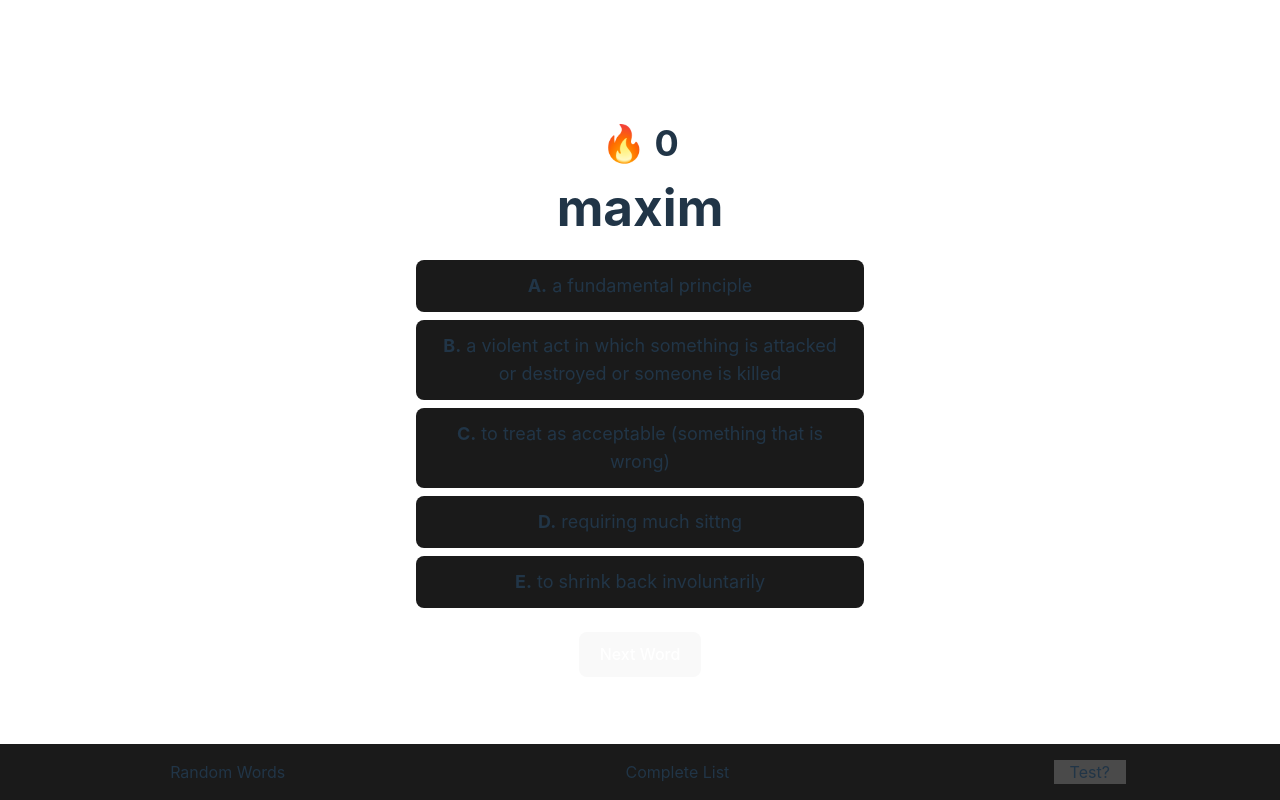
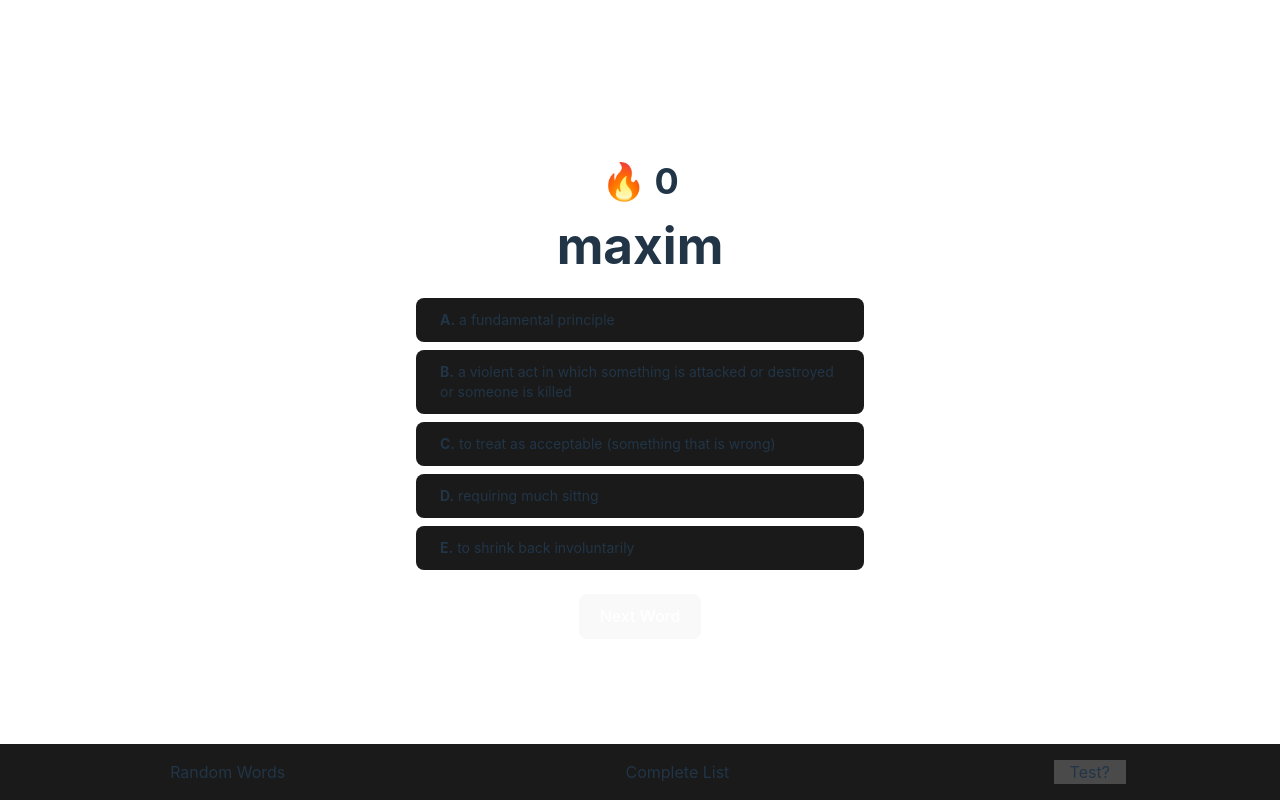
Before and after one commit to AvinashPayak/vocab-trainer, a Vue app: page / in a window 1280 px wide. Both pictures are taken after a click on the item "Test?". Built offline with nearby package versions, Linux system fonts and the light colour scheme.

Commit message:
test update

```diff
--- a/src/components/Test.vue
+++ b/src/components/Test.vue
@@ -1,13 +1,13 @@
 <template>
   <div class="flex flex-col items-center justify-start px-4">
     <h2 class="text-4xl font-bold mb-4">🔥 {{ streak }}</h2>
-    <h1 class="text-3xl font-bold mb-6">{{ currentWord.word }}</h1>
+    <h1 class="text-2xl font-bold mb-6">{{ currentWord.word }}</h1>
 
     <div
       v-for="(option, index) in options"
       :key="index"
       @click="checkAnswer(option)"
-      class="cursor-pointer bg-[#1a1a1a] px-6 py-3 rounded-lg text-lg mb-2 w-full max-w-md text-center hover:bg-gray-800"
+      class="cursor-pointer bg-[#1a1a1a] px-6 py-3 rounded-lg text-sm mb-2 w-full max-w-md text-start hover:bg-gray-800"
       :class="{
         'bg-green-500 text-white':
           selectedOption === option && option === currentWord.meaning,
```
